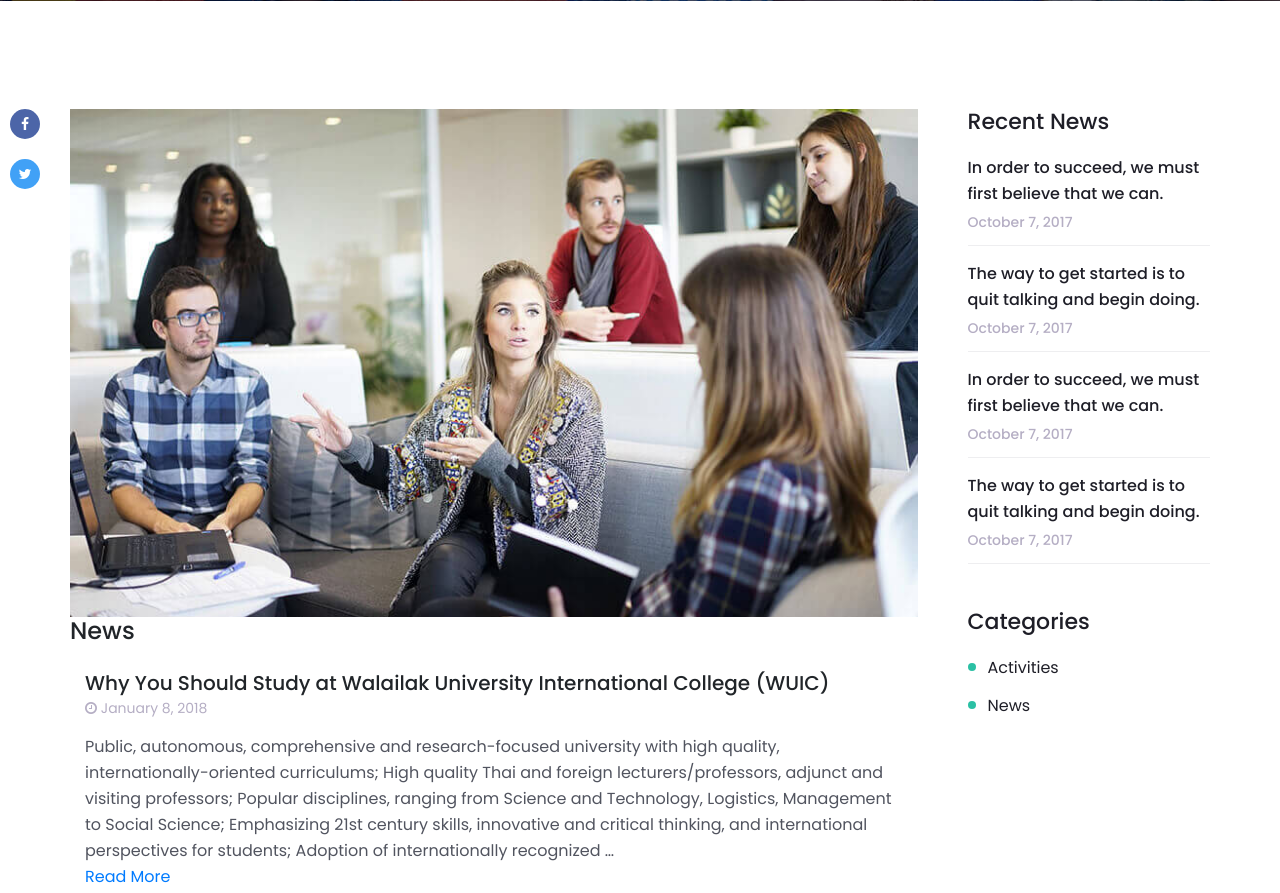
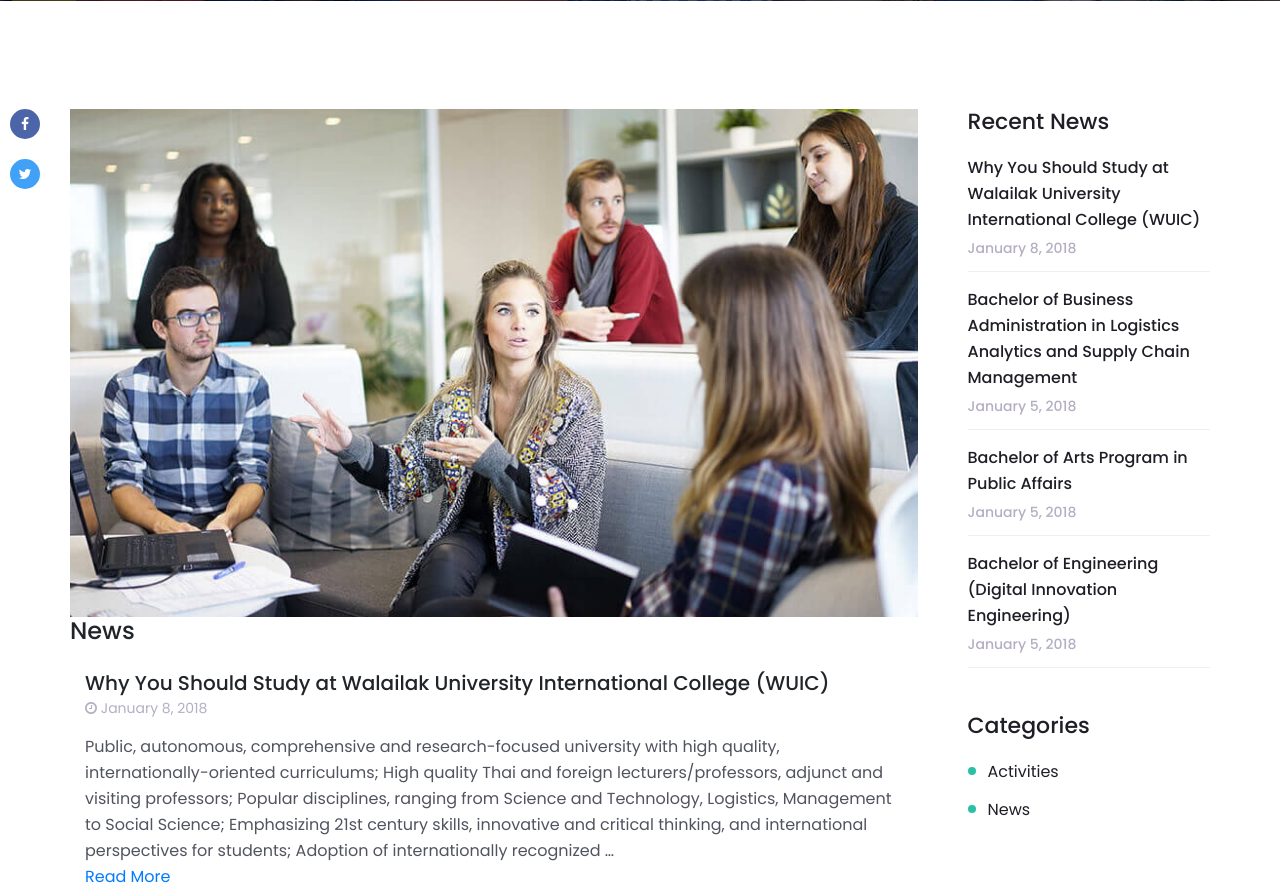
Before and after one commit to tumtpk/wuic, a CodeIgniter app: page /wuic/index.php/news/index in a window 1280 px wide. Shown: the part 399-1292 px from the top of the page. Run offline with CodeIgniter, Linux system fonts and the light colour scheme; style sheets or scripts are compiled from the project's sources; some libraries are stand-ins or nearby versions.

Commit message:
news updated :bear:

```diff
--- a/application/views/page/news.php
+++ b/application/views/page/news.php
@@ -6,36 +6,36 @@
                         </div>
                         <div class="news_inner">
                            <div class="news_item">
-                              <a href="#">
-                                 <h4>In order to succeed, we must first believe that we can.</h4>
+                              <a href="<?= base_url(); ?>news/001">
+                                 <h4>Why You Should Study at Walailak University International College (WUIC)</h4>
                               </a>
-                              <a href="#">
-                                 <h6>October 7, 2017</h6>
-                              </a>
+                              <span>
+                                 <h6>January 8, 2018</h6>
+                              </span>
                            </div>
                            <div class="news_item">
-                              <a href="#">
-                                 <h4>The way to get started is to quit talking and begin doing.</h4>
+                              <a href="<?= base_url(); ?>news/002">
+                                <h4>Bachelor of Business Administration in Logistics Analytics and Supply Chain Management</h4>
                               </a>
-                              <a href="#">
-                                 <h6>October 7, 2017</h6>
-                              </a>
+                              <span>
+                                 <h6>January 5, 2018</h6>
+                              </span>
                            </div>
                            <div class="news_item">
-                              <a href="#">
-                                 <h4>In order to succeed, we must first believe that we can.</h4>
+                              <a href="<?= base_url(); ?>news/003">
+                                 <h4>Bachelor of Arts Program in Public Affairs</h4>
                               </a>
-                              <a href="#">
-                                 <h6>October 7, 2017</h6>
-                              </a>
+                              <span>
+                                 <h6>January 5, 2018</h6>
+                              </span>
                            </div>
                            <div class="news_item">
-                              <a href="#">
-                                 <h4>The way to get started is to quit talking and begin doing.</h4>
+                              <a href="<?= base_url(); ?>news/004">
+                                 <h4>Bachelor of Engineering (Digital Innovation Engineering)</h4>
                               </a>
-                              <a href="#">
-                                 <h6>October 7, 2017</h6>
-                              </a>
+                              <span>
+                                 <h6>January 5, 2018</h6>
+                              </span>
                            </div>
                         </div>
                      </aside>
@@ -45,7 +45,7 @@
                         </div>
                         <ul>
                            <li><a href="#">Activities</a></li>
-                           <li><a href="#">News</a></li>
+                           <li><a href="<?= base_url(); ?>news">News</a></li>
                         </ul>
                      </aside>
                   </div>
```
Also changed, not shown: application/views/page/content.php (+10 -10 lines).
